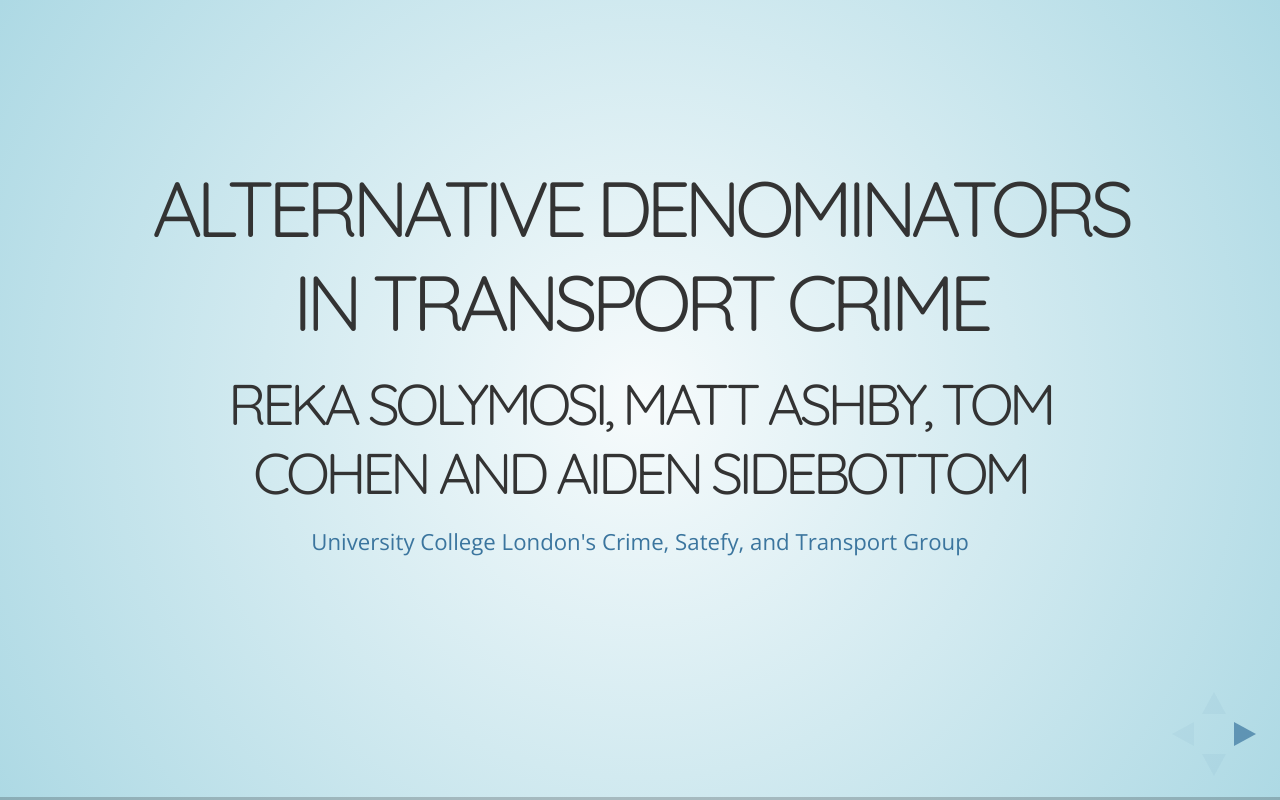
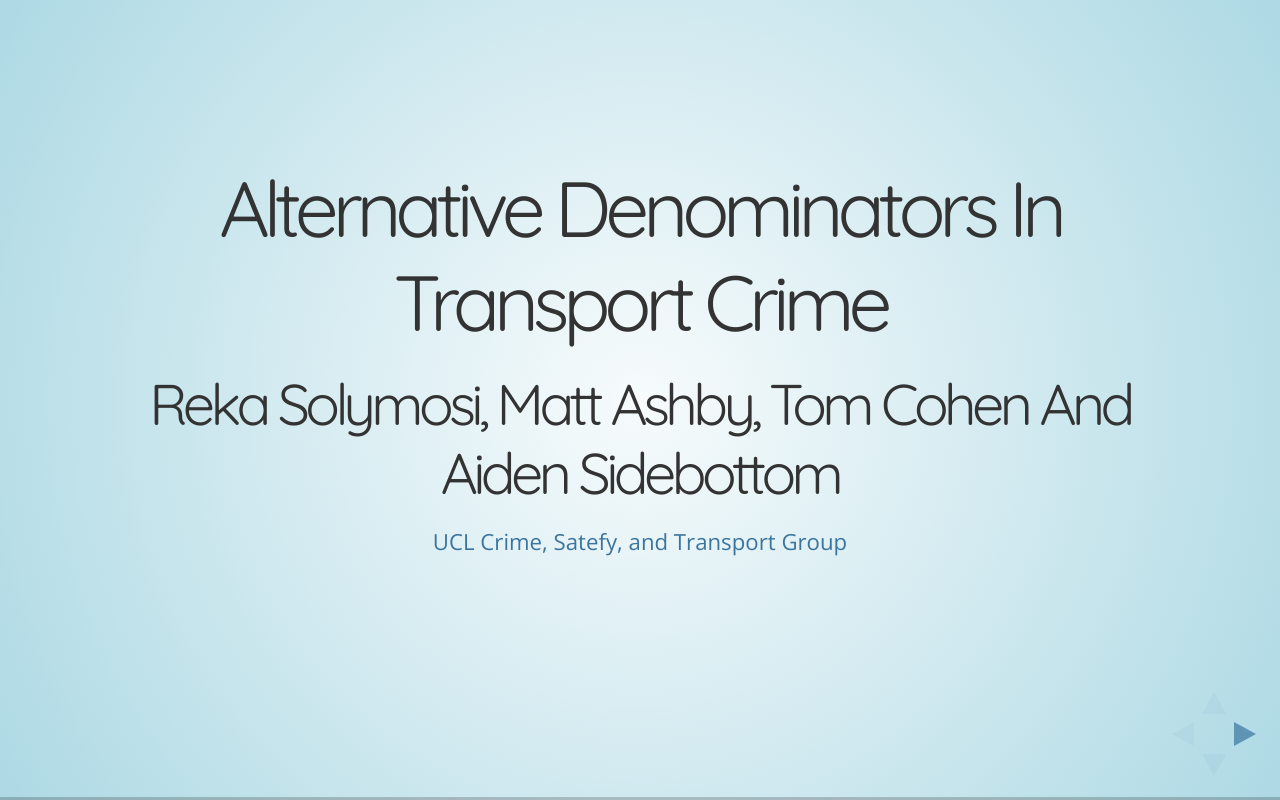
Before and after one commit to maczokni/denominatorsPres, a website: page reveal.js-master/index.html in a window 1280 px wide. Drawn offline with nearby package versions, Linux system fonts and the light colour scheme.

Commit message:
Update index.html
Changed case of text on title slide because that much uppercase is difficult to read.

Changed name of group to UCL Crime and Transport Group as per UCL identity guidelines.

Added some comments to the charts on residential and daytime population.

Moved the availability vs validity slide to before the discussion of each denominator.

```diff
--- a/reveal.js-master/index.html
+++ b/reveal.js-master/index.html
@@ -41,10 +41,10 @@
 			<!-- Any section element inside of this container is displayed as a slide -->
 			<div class="slides">
 				<section>
-					<h2>Alternative Denominators in Transport Crime</h2>
-					<h3>Reka Solymosi, Matt Ashby, Tom Cohen and Aiden Sidebottom</h3>
+					<h2 style="text-transform: capitalize;">Alternative Denominators in Transport Crime</h2>
+					<h3 style="text-transform: capitalize;">Reka Solymosi, Matt Ashby, Tom Cohen and Aiden Sidebottom</h3>
 					<p>
-						<small> <a href="https://www.ucl.ac.uk/transport-institute/research-and-publications/safety-and-security/crime-safety-group">University College London's Crime, Satefy, and Transport Group</a></small>
+						<small> <a href="https://www.ucl.ac.uk/transport-institute/research-and-publications/safety-and-security/crime-safety-group">UCL Crime, Satefy, and Transport Group</a></small>
 					</p>
 				</section>
 
@@ -83,6 +83,11 @@
 				</section>
 				<section>
 					<h4 align="left"><font color="#5ab4ac">The right denominator - Residential population</font></h4>
+					<!--
+					I'll do a map for these data to see if that looks nicer. If not, the y axis on this slide and the
+					next needs a unit. It might also look better if we just used one crime type, rather than two,
+					because ASB is higher everywhere so it makes the burglary data look really flat.
+					-->
 					<img src="images/nightTimePopCrimeRates.png" style="border-style: none">
 				</section>
 				<section>
@@ -110,6 +115,11 @@
 					</p>
 				</section>
 				<section>
+					<h4 align="left"><font color="#8c510a">Availability vs. validity</font></h4>
+					<p align="left"> blah blah blah
+					</p>
+				</section>
+				<section>
 					<h4 align="left"><font color="#8c510a">Transport crime denominators - census</font></h4>
 					<p align="left"> blah blah blah
 					</p>
@@ -121,11 +131,6 @@
 				</section>
 				<section>
 					<h4 align="left"><font color="#8c510a">Transport crime denominators - passenger surveys</font></h4>
-					<p align="left"> blah blah blah
-					</p>
-				</section>
-				<section>
-					<h4 align="left"><font color="#8c510a">Availability v. accuracy</font></h4>
 					<p align="left"> blah blah blah
 					</p>
 				</section>
```
